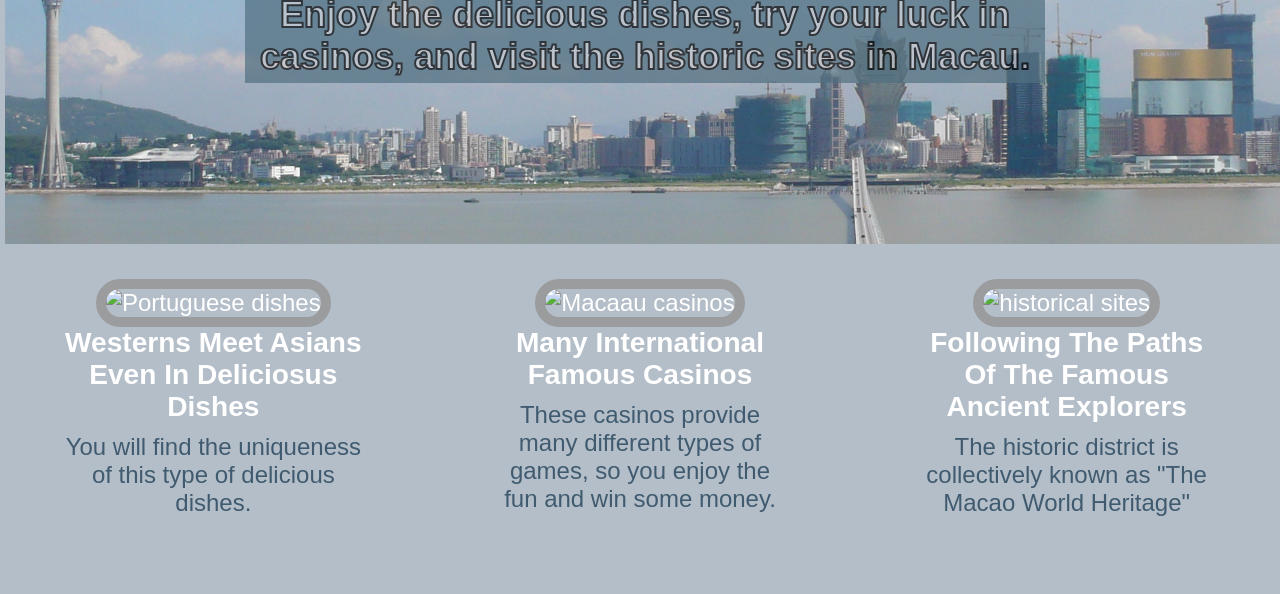
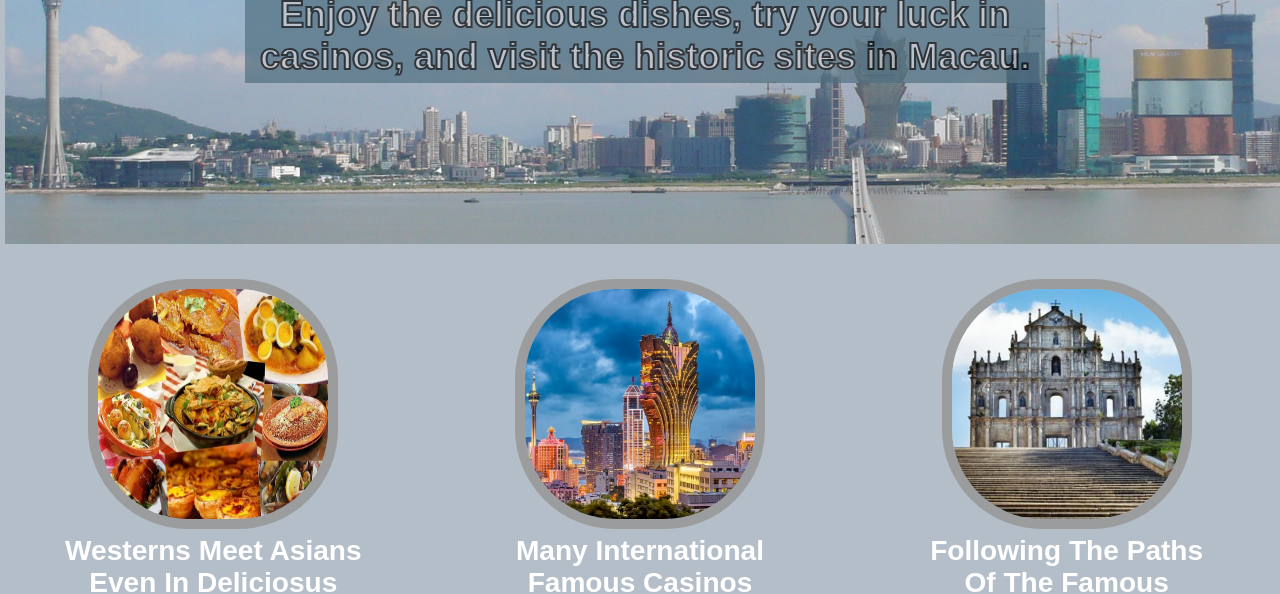
Before and after one commit to CarlosS9400/visitmacau, a plain HTML site: page index.html in a window 1280 px wide. Shown: the part 121-715 px from the top of the page. Drawn offline with Linux system fonts and the light colour scheme; the site is published under a folder, as on GitHub Pages, so addresses that start at the root find nothing; a web font is replaced by a local one.

Commit message:
Add files via upload

```diff
--- a/index.html
+++ b/index.html
@@ -18,17 +18,17 @@
 
     <div id="tourist-points">
         <div class="interests">
-            <img class="points-images" src="/images/Portuguesedishes.jpeg" alt="Portuguese dishes">
+            <img class="points-images" src="./images/Portuguesedishes.jpeg" alt="Portuguese dishes">
             <h3>Westerns Meet Asians Even In Deliciosus Dishes</h3>
             <p>You will find the uniqueness of this type of delicious dishes.</p>
         </div>
         <div class="interests">
-            <img class="points-images" src="/images/casinos.jpg" alt="Macaau casinos">
+            <img class="points-images" src="./images/casinos.jpg" alt="Macaau casinos">
             <h3>Many International Famous Casinos</h3>
             <p>These casinos provide many different types of games, so you enjoy the fun and win some money.</p>
         </div>
         <div class="interests">
-            <img class="points-images" src="/images/history.jpg" alt="historical sites">
+            <img class="points-images" src="./images/history.jpg" alt="historical sites">
             <h3>Following The Paths Of The Famous Ancient Explorers</h3>
             <p>The historic district is collectively known as "The Macao World Heritage"</p>
         </div>
```
